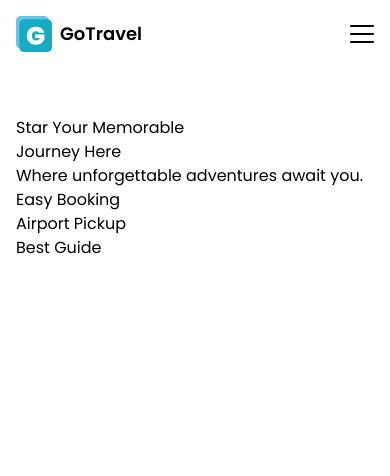
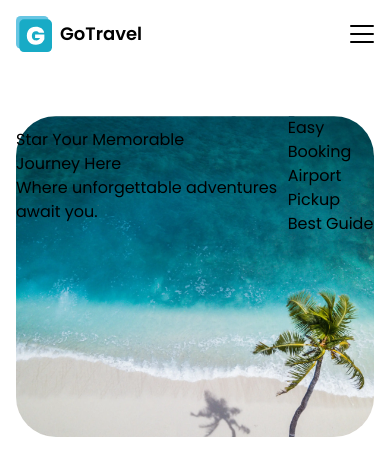
Before and after one commit to Jisap/vite-travel-agency, a React (Vite) app: page / in a window 390 px wide. Shown: the top 476 px of the page. Built offline with nearby package versions, Linux system fonts and the light colour scheme.

Commit message:
refactor: enhance Hero component layout with responsive styles and background image

```diff
--- a/src/components/Hero/Hero.tsx
+++ b/src/components/Hero/Hero.tsx
@@ -5,8 +5,8 @@ import HeroBenefit from "./HeroBenefit"
 
 const Hero = () => {
   return (
-    <section>
-      <div>
+    <section className="relative m-auto max-w-[108rem]">
+      <div className="relative flex items-center justify-center bg-[url('/public/hero.webp')] rounded-[2.5rem] bg-cover bg-bottom pb-[56.25%]">
 
         <div>
           <div>
```
